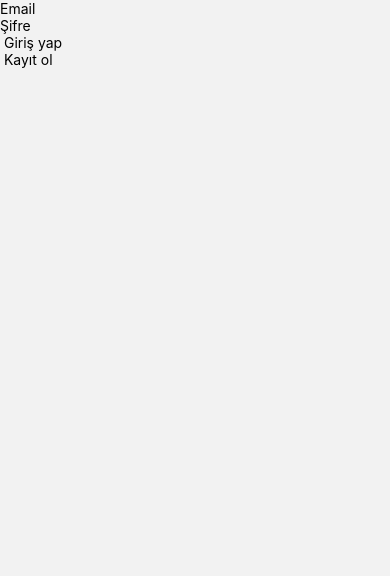
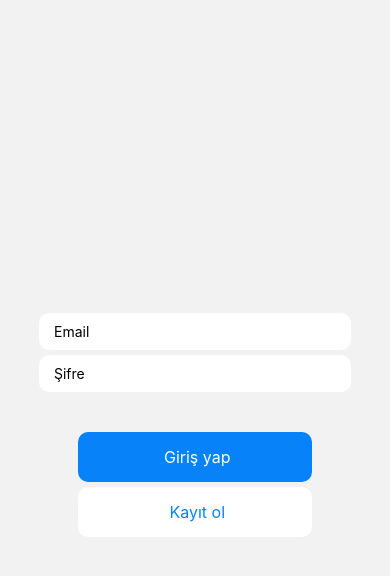
Before and after one commit to UtkuHazarGel/Auth, a React Native app: screen /Login in a window 390 px wide. Shown: the top 576 px of the page. Built offline with nearby package versions, Linux system fonts and the light colour scheme.

Commit message:
login screen e css uygulandı. Sayfa şekillendi. FontWeight özelliğini verdiğimde hata alıyorum.

```diff
--- a/screens/LoginScreen.js
+++ b/screens/LoginScreen.js
@@ -28,13 +28,44 @@
 }
 
 const styles = StyleSheet.create({
-  container:{},
-  inputContainer:{},
-  input:{},
-  buttonContainer:{},
-  button:{},
-  buttonText:{},
-  outlineButton:{},
-  outlineButtonText:{}
+  container: {
+    flex: 1,
+    justifyContent: "center",
+    alignItems: "center",
+  },
+  inputContainer: {
+    width: "80%",
+  },
+  input: {
+    backgroundColor: "white",
+    paddingHorizontal: 15,
+    paddingVertical: 10,
+    marginTop: 5,
+    borderRadius: 10,
+  },
+  buttonContainer: {
+    width: "60%",
+    marginTop: 40,
+  },
+  button: {
+    backgroundColor: "#0782F9",
+    padding: 15,
+    alignItems: "center",
+    borderRadius: 10,
+  },
+  buttonText: {
+    color: "white",
+    fontSize: 16,
 
+
+  },
+  outlineButton: {
+    backgroundColor: "white",
+    marginTop: 5,
+  },
+  outlineButtonText: {
+    color: "#0782F9",
+    fontSize: 16,
+
+  },
 });
```
